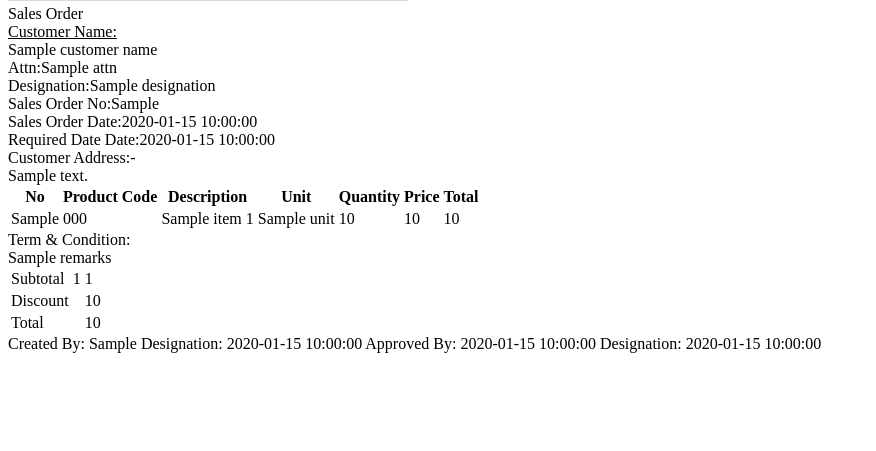
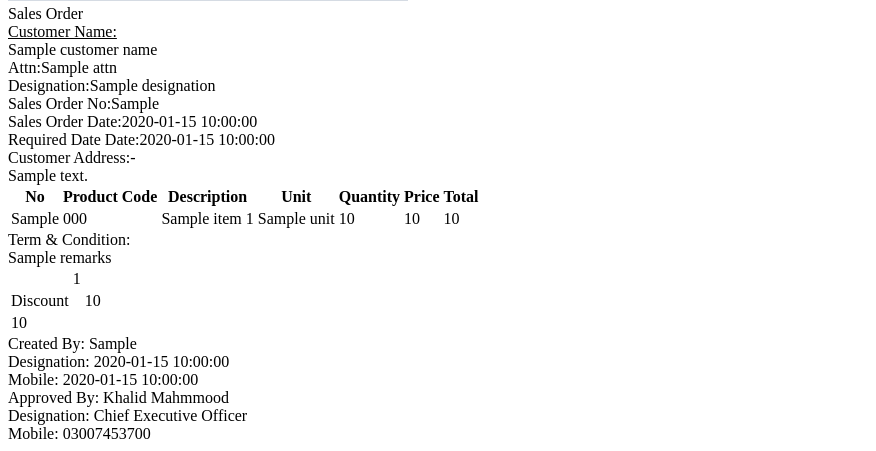
Before and after one commit to asaducp-hue/pr-pdf-api, a Python web app: template templates/sales_order.html in a window 1280 px wide. Shown: the part 633-1084 px from the top of the page, without its empty margins (0-876 px from the left). Before the commit the page ends 986 px from the top, so only its background shows below. Run offline with Jinja, Linux system fonts and the light colour scheme; the template is opened without the code that fills it: most values are stand-ins (such as "Sample title", 1, 10 or a date in 2020); grey boxes marked "Sample" are stand-in pictures.

Commit message:
Sales order has been updated.

```diff
--- a/sales_order.py
+++ b/sales_order.py
@@ -208,6 +208,10 @@ def generate_sales_order(data):
             "created_by_designation", ""
         ),
 
+        created_by_phone=data.get(
+                    "created_by_phone", ""
+                ),
+
         updated_by=data.get(
             "updated_by", ""
         ),
--- a/sales_order_dup.py
+++ b/sales_order_dup.py
@@ -208,6 +208,10 @@ def generate_sales_order_dup(data):
             "created_by_designation", ""
         ),
 
+        created_by_phone=data.get(
+                    "created_by_phone", ""
+                ),
+
         updated_by=data.get(
             "updated_by", ""
         ),
--- a/templates/sales_order.html
+++ b/templates/sales_order.html
@@ -93,7 +93,7 @@
             <td class="col-no">{{ item.sr_no }}</td>
             <td class="col-code">{{ item.item_code }}</td>
             <td class="col-desc">
-                {{ item.item_name }}{% if item.size %} {{ item.size }}{% endif %}
+                {{ item.item_name }}{% if item.size %} {{ item.size | replace('\n', '<br>') | safe }}{% endif %}
             </td>
             <td class="col-unit">{{ item.unit }}</td>
             <td class="col-qty">{{ item.quantity }}</td>
@@ -112,14 +112,19 @@
             <span class="pt-label"></span>
         </div>
         <div class="remarks-label">Term & Condition:</div>
-        <div class="remarks-text">{{ remarks }}</div>
+        <div class="remarks-text">{{ remarks | replace('\n', '<br>') | safe }}</div>
     </div>
 
     <div class="bottom-right">
         <table class="totals-table">
             <tr>
+                {% if is_gst == "No" %}
                 <td class="t-label">Subtotal</td>
-                <td class="t-mid">{{ total_qty }}</td>
+                {% endif %}
+                {% if is_gst == "Yes" %}
+                <td class="t-label">Total Exclusive GST</td>
+                {% endif %}
+                <td class="t-mid"></td>
                 <td class="t-value">{{ total_amount }}</td>
             </tr>
             <tr>
@@ -142,7 +147,12 @@
             </tr>
             {% endif %}
             <tr class="grand-row">
+                {% if is_gst == "No" %}
                 <td class="t-label" colspan="2">Total</td>
+                 {% endif %}
+                 {% if is_gst == "Yes" %}
+                <td class="t-label" colspan="2">Total Inclusive GST</td>
+                 {% endif %}
                 <td class="t-value">{{ net_amount }}</td>
             </tr>
         </table>
@@ -152,10 +162,16 @@
 
 <!-- ================= FOOTER ================= -->
 <div class="footer-line">
-    <span class="appr-title">Created By: </span> <span class="dashes">{{ prepared_by }}</span>
-    <span class="appr-title">Designation: </span> <span class="dashes">{{ created_by_designation }}</span>
-    <span class="appr-title">Approved By: </span> <span class="dashes">{{updated_by}}</span>
-    <span class="appr-title">Designation: </span> <span class="dashes">{{updated_by_designation}}</span>
+    <div class="footer-block">
+        <div class="footer-row"><span class="appr-title">Created By:</span> <span class="dashes">{{ prepared_by }}</span></div>
+        <div class="footer-row"><span class="appr-title">Designation:</span> <span class="dashes">{{ created_by_designation }}</span></div>
+        <div class="footer-row"><span class="appr-title">Mobile:</span> <span class="dashes">{{ created_by_phone }}</span></div>
+    </div>
+    <div class="footer-block">
+        <div class="footer-row"><span class="appr-title">Approved By:</span> <span class="dashes">Khalid Mahmmood</span></div>
+        <div class="footer-row"><span class="appr-title">Designation:</span> <span class="dashes">Chief Executive Officer</span></div>
+        <div class="footer-row"><span class="appr-title">Mobile:</span> <span class="dashes">03007453700</span></div>
+    </div>
 </div>
 
 </body>
```
Also changed, not shown: templates/sales_order_dup.html (+23 -7 lines).
